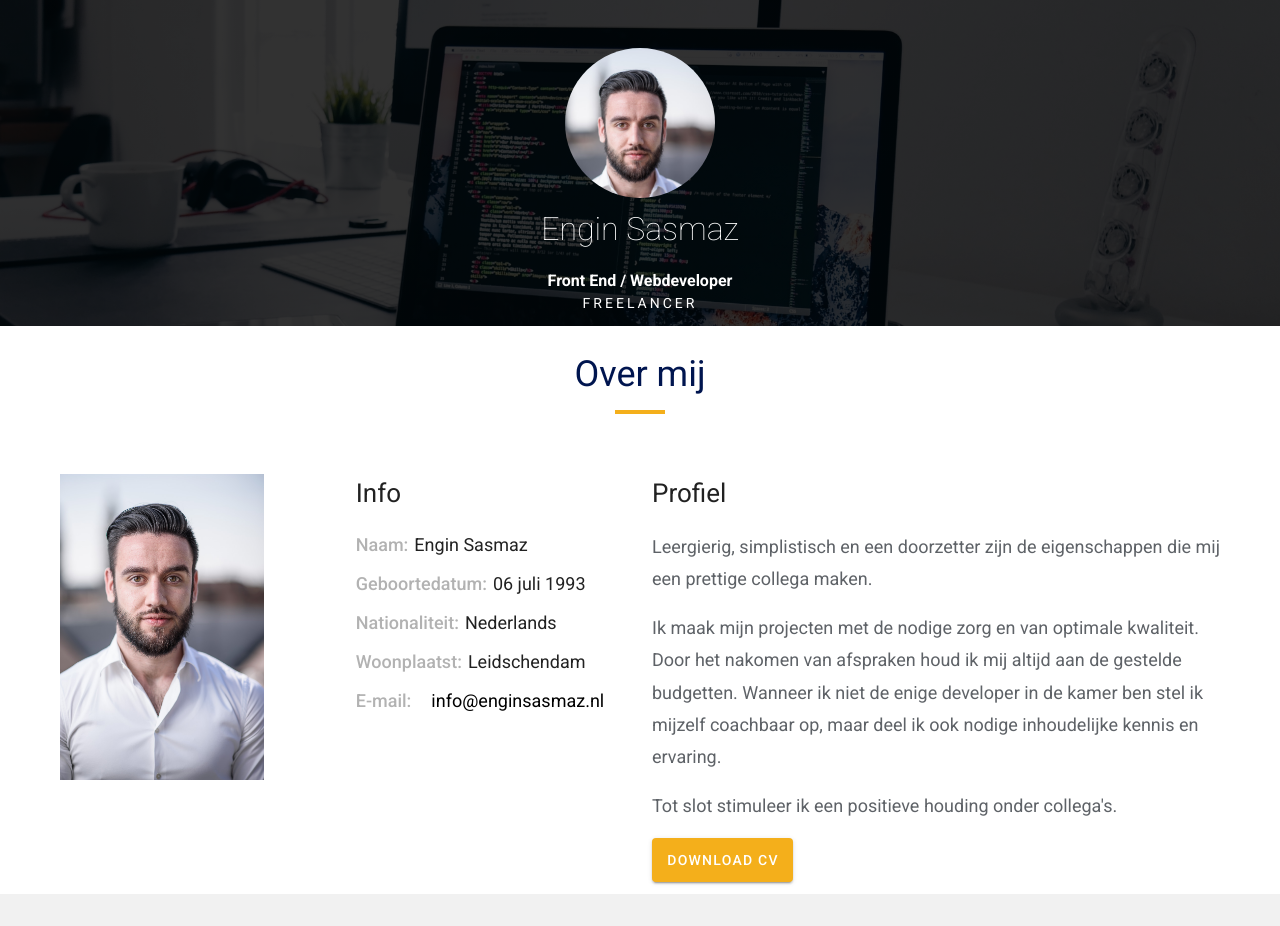
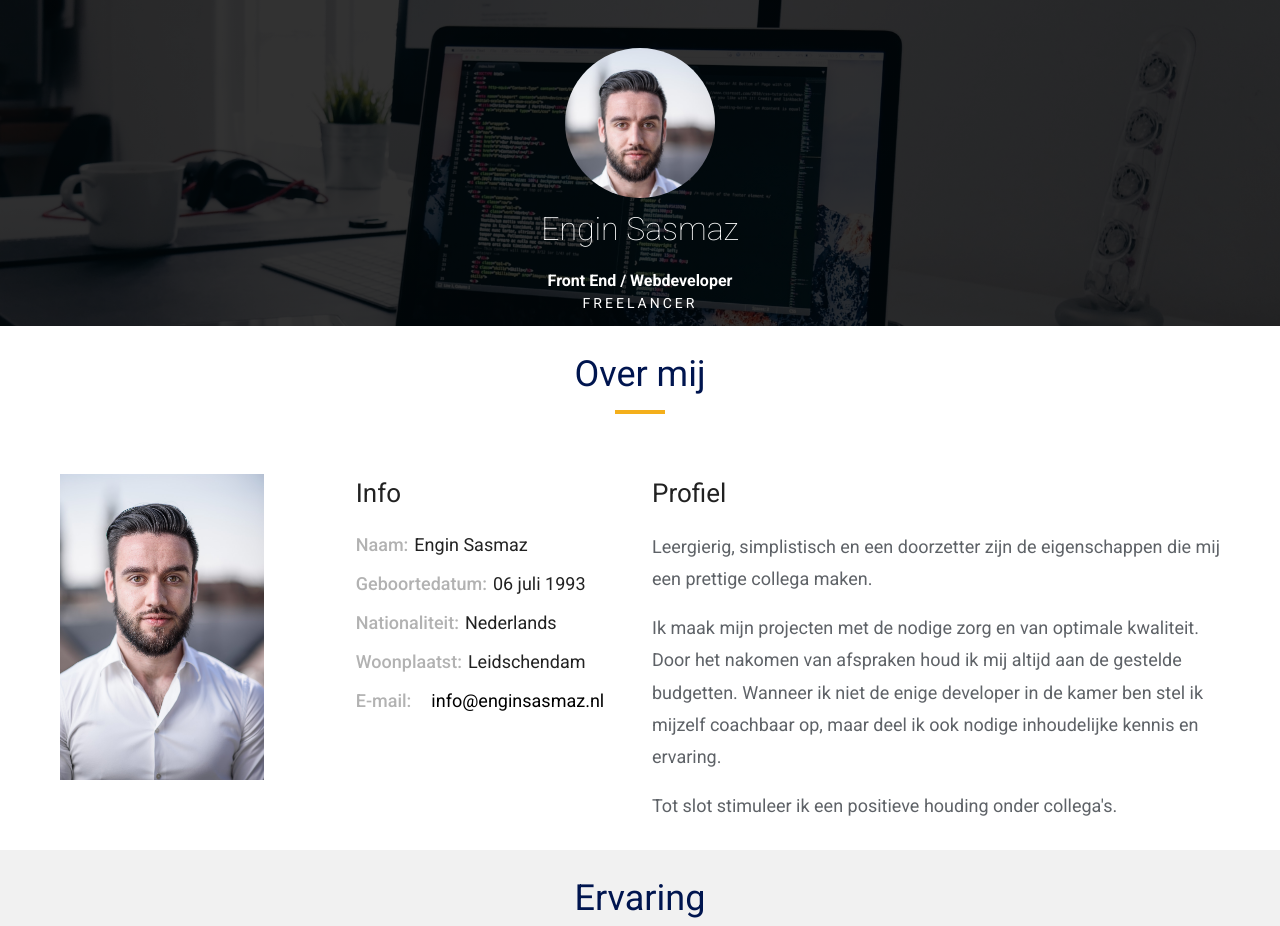
Before and after one commit to Enginovic/portfolio, a Vue app: page / in a window 1280 px wide. Shown: the top 926 px of the page. Built offline with nearby package versions, Linux system fonts and the light colour scheme.

Commit message:
removed cv temp.

```diff
--- a/src/components/About/About.vue
+++ b/src/components/About/About.vue
@@ -25,7 +25,7 @@
           <p>Leergierig, simplistisch en een doorzetter zijn de eigenschappen die mij een prettige collega maken.</p>
           <p>Ik maak mijn projecten met de nodige zorg en van optimale kwaliteit. Door het nakomen van afspraken houd ik mij altijd aan de gestelde budgetten. Wanneer ik niet de enige developer in de kamer ben stel ik mijzelf coachbaar op, maar deel ik ook nodige inhoudelijke kennis en ervaring.</p>
           <p>Tot slot stimuleer ik een positieve houding onder collega's.</p>
-          <v-btn large class="button button--secondary"><a class="white--text" href="/CV_Engin_Sasmaz.jpg" target="_blank">Download CV</a></v-btn>
+          <!-- <v-btn large class="button button--secondary"><a class="white--text" href="/CV_Engin_Sasmaz.jpg" target="_blank">Download CV</a></v-btn> -->
         </v-col>
       </v-row>
     </v-container>
```
